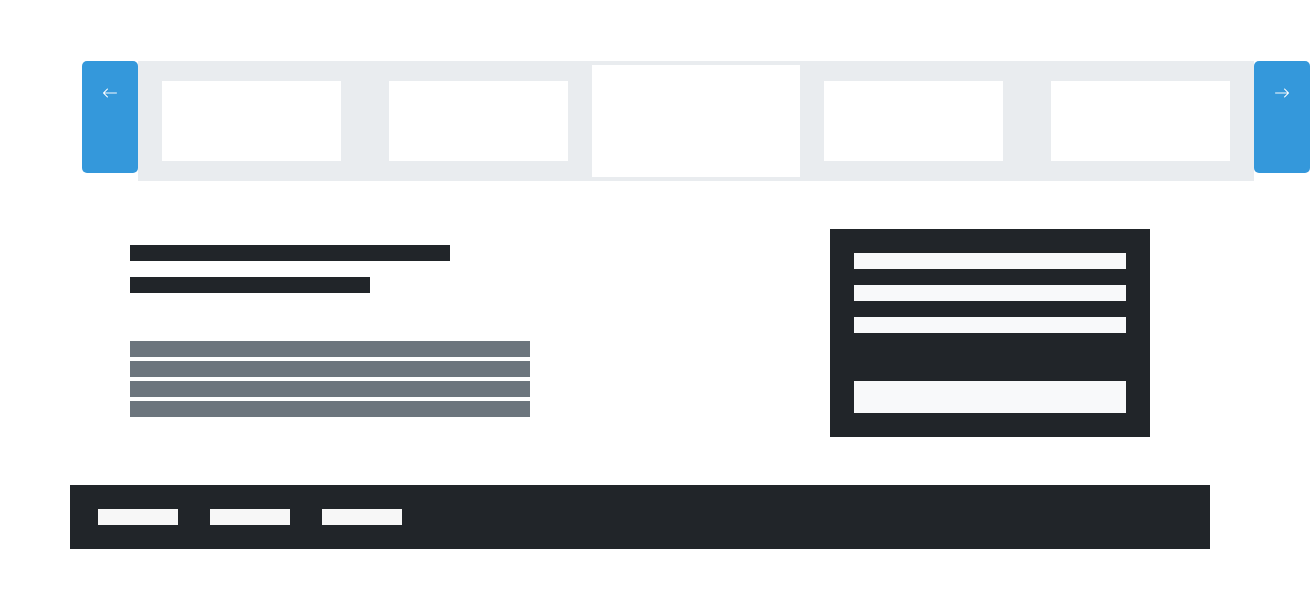
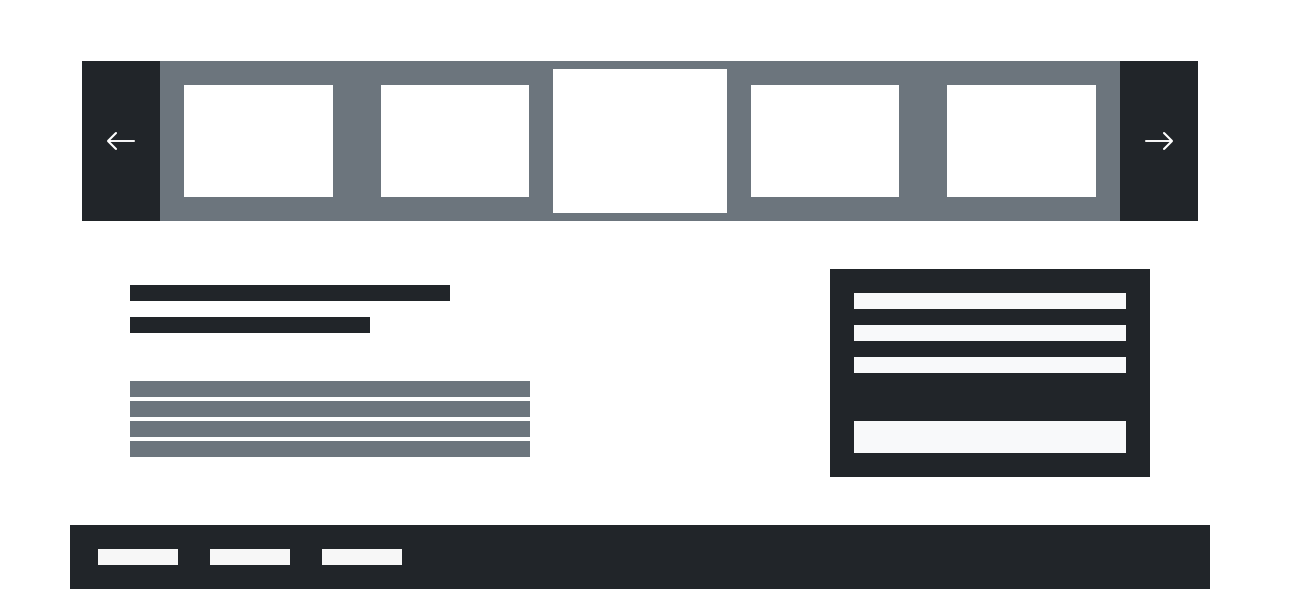
Before and after one commit to CCotuna/TDM-II-5, a website: page index.html in a window 1280 px wide. Shown: the part 1219-1808 px from the top of the page, 1310 px wide, since content can reach past the window. Before the commit the page ends 1768 px from the top, so only its background shows below. Drawn offline with nearby package versions, Linux system fonts and the light colour scheme.

Commit message:
Fixed gallery section

```diff
--- a/index.html
+++ b/index.html
@@ -45,7 +45,7 @@
       .gallery-box {
         background-color: white;
         width:12rem;
-        height:5rem;
+        height:7rem;
       }
     </style>
   </head>
@@ -156,9 +156,22 @@
       </div>
 
       <!-- Gallery Section -->
-      <div class="d-flex">
+      <div class="d-flex" style="width: auto; height: 10rem;">
+        <div class="bg-dark d-flex align-items-center justify-content-center" style="width:5rem; height:10rem;"><span class="bi bi-arrow-left" style="font-size: 2rem; color: white;"></span></div>
+        <div class="d-flex align-items-center bg-secondary" style="width:60rem; height:10rem">
+          <div class="gallery-box mx-4 me-4"></div>
+          <div class="gallery-box mx-4 me-4"></div>
+          <div class="mt-1 mb-1" style="width: 14rem; height: 9rem; background-color: white;"></div>
+          <div class="gallery-box mx-4 me-4"></div>
+          <div class="gallery-box mx-4 me-4"></div>
+        </div>
+        <div class="bg-dark d-flex align-items-center justify-content-center" style="width:5rem; height:10rem"><span class="bi bi-arrow-right" style="font-size: 2rem; color: white;"></span></div>
+      </div>
+
+
+      <!-- <div class="d-flex" style="width:50%">
         <div class="arrow-box"><span class="bi bi-arrow-left"></span></div>
-        <div class="bg-body-secondary d-flex align-items-center justify-content-center" style="width: 100%;">
+        <div class="bg-body-secondary d-flex align-items-center justify-content-center">
             <div class="gallery-box mx-4 me-4"></div>
             <div class="gallery-box mx-4 me-4"></div>
             <div class="mt-1 mb-1" style="width: 14rem; height: 7rem; background-color: white;"></div>
@@ -166,7 +179,7 @@
             <div class="gallery-box mx-4 me-4"></div>
         </div>
         <div class="arrow-box"><span class="bi bi-arrow-right"></span></div>
-      </div>
+      </div> -->
 
       <!-- Form Section -->
       <div class="d-flex justify-content-center justify-content-between mt-5 mb-5">
```
